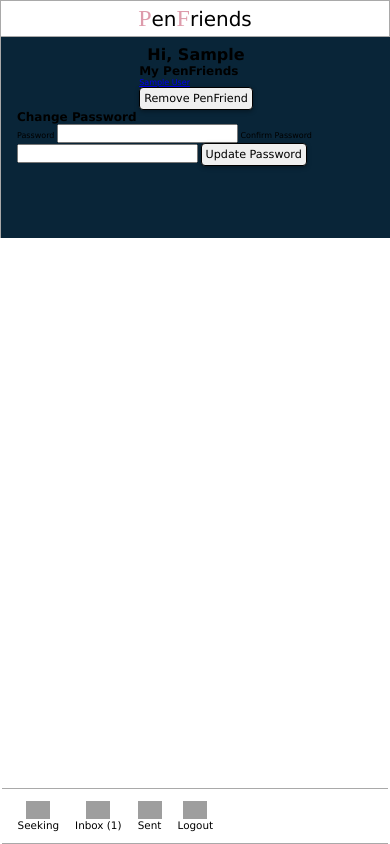
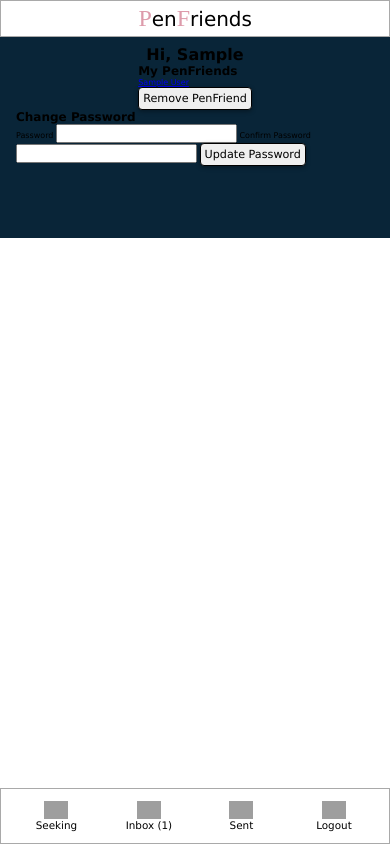
Before and after one commit to Lstedmanfalls/PenFriends, a Django app: template penfriends_app/templates/dash_penfriend.html in a window 390 px wide. Run offline with Django 3.2, Linux system fonts and the light colour scheme; tables that the repository leaves empty hold one stand-in row (values such as "Sample post"); the template is opened without the code that fills it: values that come from a table or form of the project are taken from there, most other values are stand-ins (such as "Sample title", 1, 10 or a date in 2020); grey boxes are pictures that could not be loaded.

Commit message:
Finished mobile styling admin dash, updated demo/README

```diff
--- a/penfriends_app/static/style.css
+++ b/penfriends_app/static/style.css
@@ -11,7 +11,7 @@ PC (>= 769) */
     --viewButton:rgba(247, 184, 102, 0.548);
     --viewButtonHover:rgba(247, 214, 170, 0.568);
     --deleteButton:rgba(189, 69, 69, 0.876);
-    --deleteButtonHover:rgba(226, 101, 101, 0.609);
+    --deleteButtonHover:rgb(0, 0, 0);
 }
 
 *{
@@ -53,26 +53,28 @@ p{
 @media only screen and (max-width:480px){
     #wrapper{
         flex-direction: column;
+        width:100%;
     }
 }
 
 #side_bar{
     display:flex;
     flex-direction: column;
-    border:.1rem solid darkgrey;
     min-height:calc(100vh - 2.2rem);
+    border:.1rem solid darkgray;
     padding:1rem 2rem;
 }
 
-/* @media only screen and (max-width:768px){
-    .one_post{
-        font-size:8px;
+@media only screen and (max-width:768px){
+    #side_bar{
+        width:20%;
     }
-    } */
+    }
 
 @media only screen and (max-width:480px){
     #side_bar{
         min-height: 2rem;
+        width:calc(100% - .2rem);
         padding:.5rem 0;
         align-items: center;
         justify-content: center;
@@ -94,35 +96,24 @@ nav{
     flex-direction: column;
 }
 
-/* @media only screen and (max-width:768px){
-    .one_post{
-        font-size:8px;
-    }
-    } */
-
 @media only screen and (max-width:480px){
     nav{
         flex-direction: row;
-        padding:.5rem 1rem;
-        position:fixed;
-        bottom:0;
+        padding: 0.5rem 0;
+        position: fixed;
+        bottom: 0;
         background-color: white;
-        width:calc(100% - 2.4rem);
-        border-top:.1rem solid darkgray;
-        border-bottom:.1rem solid darkgray;
+        justify-content: space-evenly;
+        border:.1rem solid darkgray;
+        width:calc(100% - .2rem);
     }
 }
 
 nav div{
     display: flex;
     padding:2rem 0;
+    width:15%;
 }
-
-/* @media only screen and (max-width:768px){
-    .one_post{
-        font-size:8px;
-    }
-    } */
 
 @media only screen and (max-width:480px){
     nav div{
@@ -135,12 +126,6 @@ nav div{
 nav img{
     padding-right:1rem;
 }
-
-/* @media only screen and (max-width:768px){
-    .one_post{
-        font-size:8px;
-    }
-    } */
 
 @media only screen and (max-width:480px){
     nav img{
@@ -173,9 +158,6 @@ nav span{
 }
 
 #container{
-    border-width: .1rem .1rem .1rem 0;
-    border-style: solid;
-    border-color:darkgrey;
     padding:2rem;
     background-color:var(--background);
     width:100%;
@@ -194,7 +176,6 @@ nav span{
     #container {
         padding:1rem 2rem 9rem 2rem;
         width:calc(100% - 4rem);
-        border-width: 0 .1rem 0 .1rem;
     }
 }
 
```
Also changed, not shown: penfriends_app/static/admin_dash.css (+62 -31 lines), penfriends_app/static/home.css (+3 -4 lines), README.md, demo/admin_dash_mobile.JPG (added), demo/admin_dash_mobile_2.JPG (added), demo/admin_dash_mobile_3.JPG (added), demo/admin_dash_web.JPG (added), demo/home_seeking_wall_mobile.JPG (deleted), demo/home_seeking_wall_web.JPG (deleted), demo/home_wall_mobile.JPG (added), demo/home_wall_web.JPG (added).
